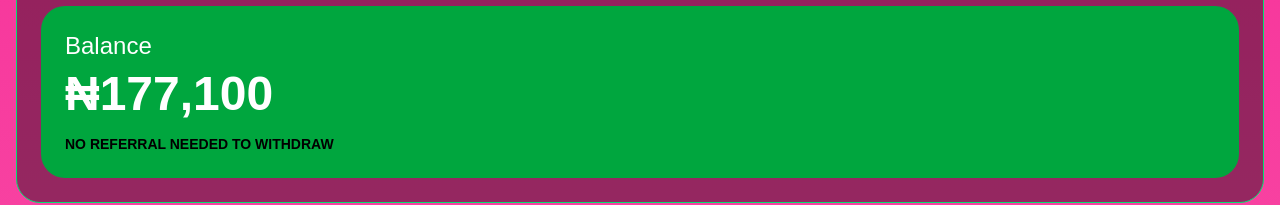
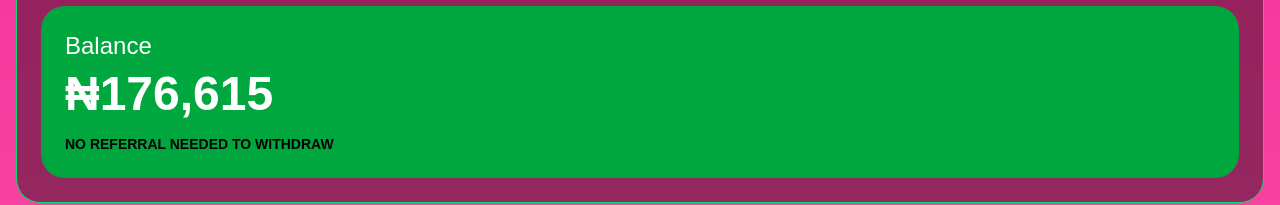
Before and after one commit to excelo7/cashtube2, a Next.js app: page /dashboard in a window 1280 px wide. Shown: the part 147-352 px from the top of the page. Built offline with nearby package versions, Linux system fonts and the light colour scheme.

Commit message:
removed animation

```diff
--- a/app/dashboard/page.tsx
+++ b/app/dashboard/page.tsx
@@ -5,14 +5,6 @@ import { useEffect, useState } from "react";
 export default function DashboardPage() {
   const [balance, setBalance] = useState(176615);
   const [showReceipt, setShowReceipt] = useState(false);
-
-  useEffect(() => {
-    const interval = setInterval(() => {
-      setBalance((prev) => prev + 485);
-    }, 6000);
-
-    return () => clearInterval(interval);
-  }, []);
 
   return (
     <main className="min-h-screen bg-gradient-to-b from-pink-500 via-pink-400 to-black p-4 text-white">
```
